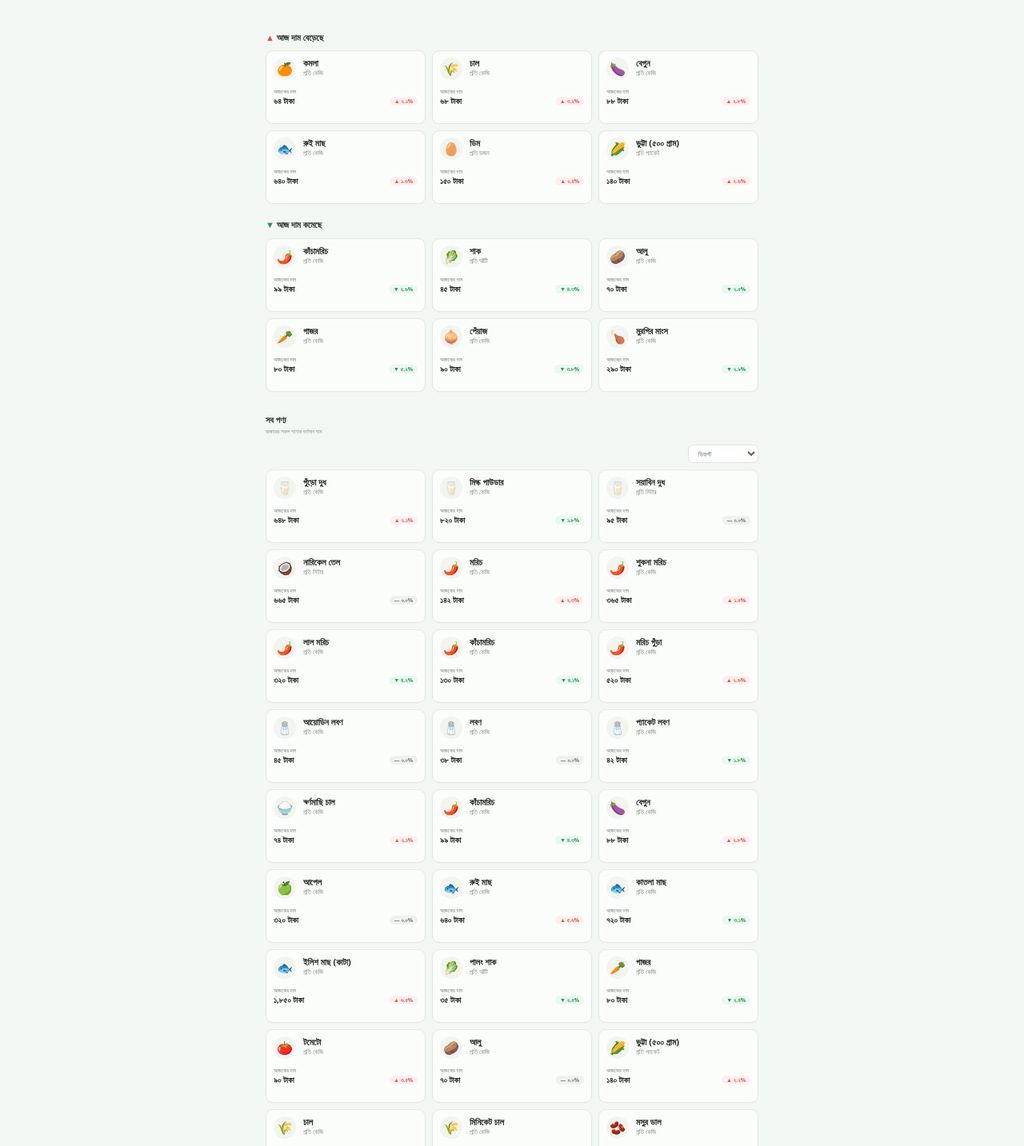
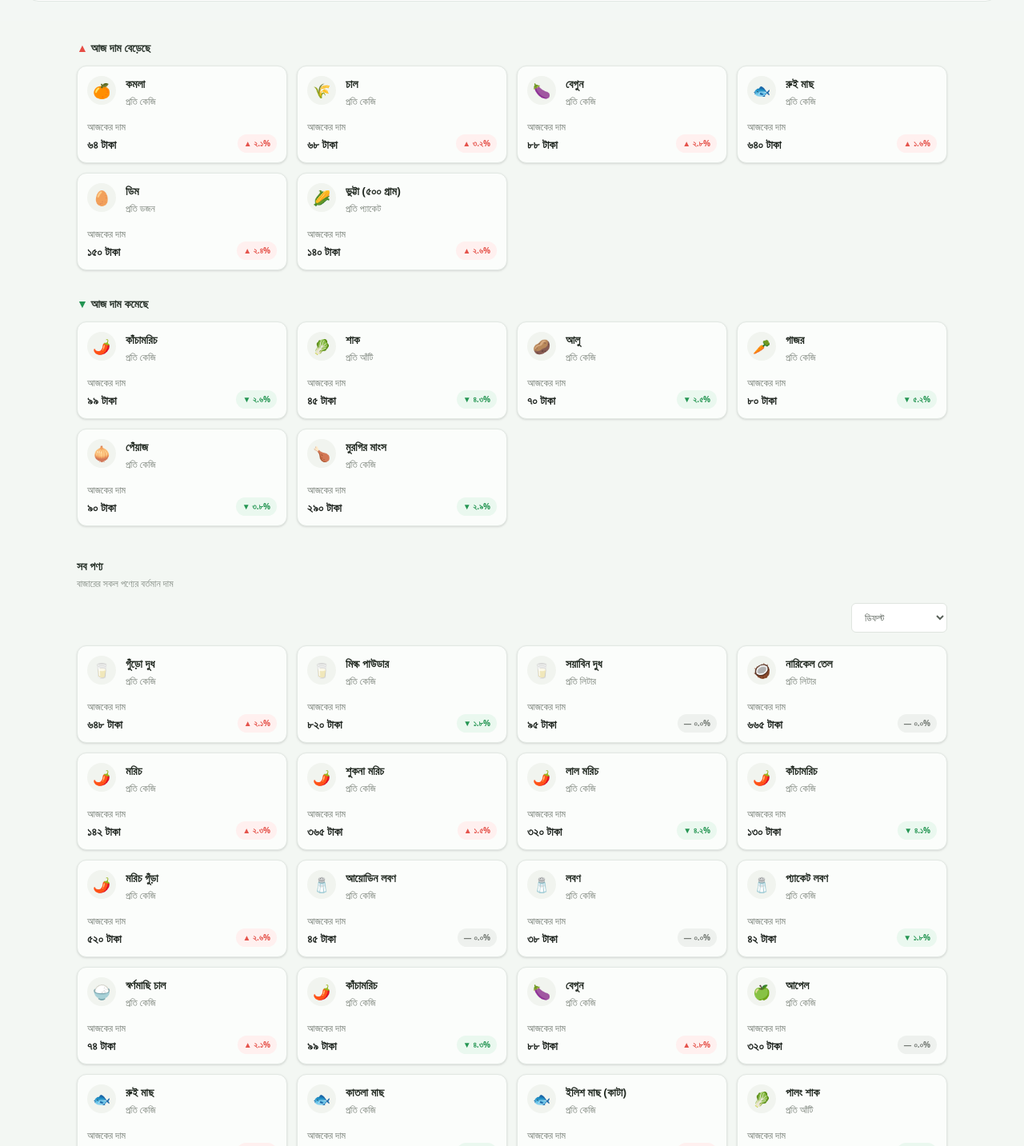
Before and after one commit to affanbhu/Assignment07, a Next.js app: page / in a window 1280 px wide. Shown: the part 497-1930 px from the top of the page at 80% size. Built offline with nearby package versions, Linux system fonts and the light colour scheme.

Commit message:
Update project

```diff
--- a/src/app/page.tsx
+++ b/src/app/page.tsx
@@ -14,418 +14,112 @@ type Product = {
 };
 
 const risingProducts: Product[] = [
-  {
-    id: 1,
-    emoji: "🍊",
-    name: "কমলা",
-    unit: "প্রতি কেজি",
-    price: "৬৪ টাকা",
-    change: "২.১%",
-    type: "up",
-  },
-  {
-    id: 2,
-    emoji: "🌾",
-    name: "চাল",
-    unit: "প্রতি কেজি",
-    price: "৬৮ টাকা",
-    change: "৩.২%",
-    type: "up",
-  },
-  {
-    id: 3,
-    emoji: "🍆",
-    name: "বেগুন",
-    unit: "প্রতি কেজি",
-    price: "৮৮ টাকা",
-    change: "২.৮%",
-    type: "up",
-  },
-  {
-    id: 4,
-    emoji: "🐟",
-    name: "রুই মাছ",
-    unit: "প্রতি কেজি",
-    price: "৬৪০ টাকা",
-    change: "১.৬%",
-    type: "up",
-  },
-  {
-    id: 5,
-    emoji: "🥚",
-    name: "ডিম",
-    unit: "প্রতি ডজন",
-    price: "১৫০ টাকা",
-    change: "২.৪%",
-    type: "up",
-  },
-  {
-    id: 6,
-    emoji: "🌽",
-    name: "ভুট্টা (৫০০ গ্রাম)",
-    unit: "প্রতি প্যাকেট",
-    price: "১৪০ টাকা",
-    change: "২.৬%",
-    type: "up",
-  },
+  { id: 1, emoji: "🍊", name: "কমলা", unit: "প্রতি কেজি", price: "৬৪ টাকা", change: "২.১%", type: "up" },
+  { id: 2, emoji: "🌾", name: "চাল", unit: "প্রতি কেজি", price: "৬৮ টাকা", change: "৩.২%", type: "up" },
+  { id: 3, emoji: "🍆", name: "বেগুন", unit: "প্রতি কেজি", price: "৮৮ টাকা", change: "২.৮%", type: "up" },
+  { id: 4, emoji: "🐟", name: "রুই মাছ", unit: "প্রতি কেজি", price: "৬৪০ টাকা", change: "১.৬%", type: "up" },
+  { id: 5, emoji: "🥚", name: "ডিম", unit: "প্রতি ডজন", price: "১৫০ টাকা", change: "২.৪%", type: "up" },
+  { id: 6, emoji: "🌽", name: "ভুট্টা (৫০০ গ্রাম)", unit: "প্রতি প্যাকেট", price: "১৪০ টাকা", change: "২.৬%", type: "up" },
 ];
 
 const fallingProducts: Product[] = [
-  {
-    id: 7,
-    emoji: "🌶️",
-    name: "কাঁচামরিচ",
-    unit: "প্রতি কেজি",
-    price: "৯৯ টাকা",
-    change: "২.৬%",
-    type: "down",
-  },
-  {
-    id: 8,
-    emoji: "🥬",
-    name: "শাক",
-    unit: "প্রতি আঁটি",
-    price: "৪৫ টাকা",
-    change: "৪.৩%",
-    type: "down",
-  },
-  {
-    id: 9,
-    emoji: "🥔",
-    name: "আলু",
-    unit: "প্রতি কেজি",
-    price: "৭০ টাকা",
-    change: "২.৫%",
-    type: "down",
-  },
-  {
-    id: 10,
-    emoji: "🥕",
-    name: "গাজর",
-    unit: "প্রতি কেজি",
-    price: "৮০ টাকা",
-    change: "৫.২%",
-    type: "down",
-  },
-  {
-    id: 11,
-    emoji: "🧅",
-    name: "পেঁয়াজ",
-    unit: "প্রতি কেজি",
-    price: "৯০ টাকা",
-    change: "৩.৮%",
-    type: "down",
-  },
-  {
-    id: 12,
-    emoji: "🍗",
-    name: "মুরগির মাংস",
-    unit: "প্রতি কেজি",
-    price: "২৯০ টাকা",
-    change: "২.৯%",
-    type: "down",
-  },
+  { id: 7, emoji: "🌶️", name: "কাঁচামরিচ", unit: "প্রতি কেজি", price: "৯৯ টাকা", change: "২.৬%", type: "down" },
+  { id: 8, emoji: "🥬", name: "শাক", unit: "প্রতি আঁটি", price: "৪৫ টাকা", change: "৪.৩%", type: "down" },
+  { id: 9, emoji: "🥔", name: "আলু", unit: "প্রতি কেজি", price: "৭০ টাকা", change: "২.৫%", type: "down" },
+  { id: 10, emoji: "🥕", name: "গাজর", unit: "প্রতি কেজি", price: "৮০ টাকা", change: "৫.২%", type: "down" },
+  { id: 11, emoji: "🧅", name: "পেঁয়াজ", unit: "প্রতি কেজি", price: "৯০ টাকা", change: "৩.৮%", type: "down" },
+  { id: 12, emoji: "🍗", name: "মুরগির মাংস", unit: "প্রতি কেজি", price: "২৯০ টাকা", change: "২.৯%", type: "down" },
 ];
 
 const allProducts: Product[] = [
-  {
-    id: 13,
-    emoji: "🥛",
-    name: "গুঁড়ো দুধ",
-    unit: "প্রতি কেজি",
-    price: "৬৪৮ টাকা",
-    change: "২.১%",
-    type: "up",
-  },
-  {
-    id: 14,
-    emoji: "🥛",
-    name: "মিল্ক পাউডার",
-    unit: "প্রতি কেজি",
-    price: "৮২০ টাকা",
-    change: "১.৮%",
-    type: "down",
-  },
-  {
-    id: 15,
-    emoji: "🥛",
-    name: "সয়াবিন দুধ",
-    unit: "প্রতি লিটার",
-    price: "৯৫ টাকা",
-    change: "০.০%",
-    type: "flat",
-  },
-  {
-    id: 16,
-    emoji: "🥥",
-    name: "নারিকেল তেল",
-    unit: "প্রতি লিটার",
-    price: "৬৬৫ টাকা",
-    change: "০.০%",
-    type: "flat",
-  },
-  {
-    id: 17,
-    emoji: "🌶️",
-    name: "মরিচ",
-    unit: "প্রতি কেজি",
-    price: "১৪২ টাকা",
-    change: "২.৩%",
-    type: "up",
-  },
-  {
-    id: 18,
-    emoji: "🌶️",
-    name: "শুকনা মরিচ",
-    unit: "প্রতি কেজি",
-    price: "৩৬৫ টাকা",
-    change: "১.৫%",
-    type: "up",
-  },
-  {
-    id: 19,
-    emoji: "🌶️",
-    name: "লাল মরিচ",
-    unit: "প্রতি কেজি",
-    price: "৩২০ টাকা",
-    change: "৪.২%",
-    type: "down",
-  },
-  {
-    id: 20,
-    emoji: "🌶️",
-    name: "কাঁচামরিচ",
-    unit: "প্রতি কেজি",
-    price: "১৩০ টাকা",
-    change: "৪.১%",
-    type: "down",
-  },
-  {
-    id: 21,
-    emoji: "🌶️",
-    name: "মরিচ গুঁড়া",
-    unit: "প্রতি কেজি",
-    price: "৫২০ টাকা",
-    change: "২.৬%",
-    type: "up",
-  },
-  {
-    id: 22,
-    emoji: "🧂",
-    name: "আয়োডিন লবণ",
-    unit: "প্রতি কেজি",
-    price: "৪৫ টাকা",
-    change: "০.০%",
-    type: "flat",
-  },
-  {
-    id: 23,
-    emoji: "🧂",
-    name: "লবণ",
-    unit: "প্রতি কেজি",
-    price: "৩৮ টাকা",
-    change: "০.০%",
-    type: "flat",
-  },
-  {
-    id: 24,
-    emoji: "🧂",
-    name: "প্যাকেট লবণ",
-    unit: "প্রতি কেজি",
-    price: "৪২ টাকা",
-    change: "১.৮%",
-    type: "down",
-  },
-  {
-    id: 25,
-    emoji: "🍚",
-    name: "স্বর্ণমাছি চাল",
-    unit: "প্রতি কেজি",
-    price: "৭৪ টাকা",
-    change: "২.১%",
-    type: "up",
-  },
-  {
-    id: 26,
-    emoji: "🌶️",
-    name: "কাঁচামরিচ",
-    unit: "প্রতি কেজি",
-    price: "৯৯ টাকা",
-    change: "৪.৩%",
-    type: "down",
-  },
-  {
-    id: 27,
-    emoji: "🍆",
-    name: "বেগুন",
-    unit: "প্রতি কেজি",
-    price: "৮৮ টাকা",
-    change: "২.৮%",
-    type: "up",
-  },
-  {
-    id: 28,
-    emoji: "🍏",
-    name: "আপেল",
-    unit: "প্রতি কেজি",
-    price: "৩২০ টাকা",
-    change: "০.০%",
-    type: "flat",
-  },
-  {
-    id: 29,
-    emoji: "🐟",
-    name: "রুই মাছ",
-    unit: "প্রতি কেজি",
-    price: "৬৪০ টাকা",
-    change: "৫.৬%",
-    type: "up",
-  },
-  {
-    id: 30,
-    emoji: "🐟",
-    name: "কাতলা মাছ",
-    unit: "প্রতি কেজি",
-    price: "৭২০ টাকা",
-    change: "৩.১%",
-    type: "down",
-  },
-  {
-    id: 31,
-    emoji: "🐟",
-    name: "ইলিশ মাছ (কাটা)",
-    unit: "প্রতি কেজি",
-    price: "১,৮৫০ টাকা",
-    change: "৬.৫%",
-    type: "up",
-  },
-  {
-    id: 32,
-    emoji: "🥬",
-    name: "পালং শাক",
-    unit: "প্রতি আঁটি",
-    price: "৩৫ টাকা",
-    change: "২.৫%",
-    type: "down",
-  },
-  {
-    id: 33,
-    emoji: "🥕",
-    name: "গাজর",
-    unit: "প্রতি কেজি",
-    price: "৮০ টাকা",
-    change: "২.৪%",
-    type: "down",
-  },
-  {
-    id: 34,
-    emoji: "🍅",
-    name: "টমেটো",
-    unit: "প্রতি কেজি",
-    price: "৯০ টাকা",
-    change: "৩.৫%",
-    type: "up",
-  },
-  {
-    id: 35,
-    emoji: "🥔",
-    name: "আলু",
-    unit: "প্রতি কেজি",
-    price: "৭০ টাকা",
-    change: "০.০%",
-    type: "flat",
-  },
-  {
-    id: 36,
-    emoji: "🌽",
-    name: "ভুট্টা (৫০০ গ্রাম)",
-    unit: "প্রতি প্যাকেট",
-    price: "১৪০ টাকা",
-    change: "২.২%",
-    type: "up",
-  },
-  {
-    id: 37,
-    emoji: "🌾",
-    name: "চাল",
-    unit: "প্রতি কেজি",
-    price: "৬৮ টাকা",
-    change: "৩.২%",
-    type: "up",
-  },
-  {
-    id: 38,
-    emoji: "🌾",
-    name: "মিনিকেট চাল",
-    unit: "প্রতি কেজি",
-    price: "৮৪ টাকা",
-    change: "২.৭%",
-    type: "down",
-  },
-  {
-    id: 39,
-    emoji: "🫘",
-    name: "মসুর ডাল",
-    unit: "প্রতি কেজি",
-    price: "১৫০ টাকা",
-    change: "১.৮%",
-    type: "down",
-  },
-  {
-    id: 40,
-    emoji: "🫘",
-    name: "ছোলা",
-    unit: "প্রতি কেজি",
-    price: "১২০ টাকা",
-    change: "৩.১%",
-    type: "up",
-  },
-  {
-    id: 41,
-    emoji: "🥒",
-    name: "শসা",
-    unit: "প্রতি কেজি",
-    price: "৬০ টাকা",
-    change: "১.৫%",
-    type: "up",
-  },
-  {
-    id: 42,
-    emoji: "🥬",
-    name: "লাল শাক",
-    unit: "প্রতি আঁটি",
-    price: "৩০ টাকা",
-    change: "২.২%",
-    type: "down",
-  },
+  { id: 13, emoji: "🥛", name: "গুঁড়ো দুধ", unit: "প্রতি কেজি", price: "৬৪৮ টাকা", change: "২.১%", type: "up" },
+  { id: 14, emoji: "🥛", name: "মিল্ক পাউডার", unit: "প্রতি কেজি", price: "৮২০ টাকা", change: "১.৮%", type: "down" },
+  { id: 15, emoji: "🥛", name: "সয়াবিন দুধ", unit: "প্রতি লিটার", price: "৯৫ টাকা", change: "০.০%", type: "flat" },
+  { id: 16, emoji: "🥥", name: "নারিকেল তেল", unit: "প্রতি লিটার", price: "৬৬৫ টাকা", change: "০.০%", type: "flat" },
+  { id: 17, emoji: "🌶️", name: "মরিচ", unit: "প্রতি কেজি", price: "১৪২ টাকা", change: "২.৩%", type: "up" },
+  { id: 18, emoji: "🌶️", name: "শুকনা মরিচ", unit: "প্রতি কেজি", price: "৩৬৫ টাকা", change: "১.৫%", type: "up" },
+  { id: 19, emoji: "🌶️", name: "লাল মরিচ", unit: "প্রতি কেজি", price: "৩২০ টাকা", change: "৪.২%", type: "down" },
+  { id: 20, emoji: "🌶️", name: "কাঁচামরিচ", unit: "প্রতি কেজি", price: "১৩০ টাকা", change: "৪.১%", type: "down" },
+  { id: 21, emoji: "🌶️", name: "মরিচ গুঁড়া", unit: "প্রতি কেজি", price: "৫২০ টাকা", change: "২.৬%", type: "up" },
+  { id: 22, emoji: "🧂", name: "আয়োডিন লবণ", unit: "প্রতি কেজি", price: "৪৫ টাকা", change: "০.০%", type: "flat" },
+  { id: 23, emoji: "🧂", name: "লবণ", unit: "প্রতি কেজি", price: "৩৮ টাকা", change: "০.০%", type: "flat" },
+  { id: 24, emoji: "🧂", name: "প্যাকেট লবণ", unit: "প্রতি কেজি", price: "৪২ টাকা", change: "১.৮%", type: "down" },
+  { id: 25, emoji: "🍚", name: "স্বর্ণমাছি চাল", unit: "প্রতি কেজি", price: "৭৪ টাকা", change: "২.১%", type: "up" },
+  { id: 26, emoji: "🌶️", name: "কাঁচামরিচ", unit: "প্রতি কেজি", price: "৯৯ টাকা", change: "৪.৩%", type: "down" },
+  { id: 27, emoji: "🍆", name: "বেগুন", unit: "প্রতি কেজি", price: "৮৮ টাকা", change: "২.৮%", type: "up" },
+  { id: 28, emoji: "🍏", name: "আপেল", unit: "প্রতি কেজি", price: "৩২০ টাকা", change: "০.০%", type: "flat" },
+  { id: 29, emoji: "🐟", name: "রুই মাছ", unit: "প্রতি কেজি", price: "৬৪০ টাকা", change: "৫.৬%", type: "up" },
+  { id: 30, emoji: "🐟", name: "কাতলা মাছ", unit: "প্রতি কেজি", price: "৭২০ টাকা", change: "৩.১%", type: "down" },
+  { id: 31, emoji: "🐟", name: "ইলিশ মাছ (কাটা)", unit: "প্রতি কেজি", price: "১,৮৫০ টাকা", change: "৬.৫%", type: "up" },
+  { id: 32, emoji: "🥬", name: "পালং শাক", unit: "প্রতি আঁটি", price: "৩৫ টাকা", change: "২.৫%", type: "down" },
+  { id: 33, emoji: "🥕", name: "গাজর", unit: "প্রতি কেজি", price: "৮০ টাকা", change: "২.৪%", type: "down" },
+  { id: 34, emoji: "🍅", name: "টমেটো", unit: "প্রতি কেজি", price: "৯০ টাকা", change: "৩.৫%", type: "up" },
+  { id: 35, emoji: "🥔", name: "আলু", unit: "প্রতি কেজি", price: "৭০ টাকা", change: "০.০%", type: "flat" },
+  { id: 36, emoji: "🌽", name: "ভুট্টা (৫০০ গ্রাম)", unit: "প্রতি প্যাকেট", price: "১৪০ টাকা", change: "২.২%", type: "up" },
+  { id: 37, emoji: "🌾", name: "চাল", unit: "প্রতি কেজি", price: "৬৮ টাকা", change: "৩.২%", type: "up" },
+  { id: 38, emoji: "🌾", name: "মিনিকেট চাল", unit: "প্রতি কেজি", price: "৮৪ টাকা", change: "২.৭%", type: "down" },
+  { id: 39, emoji: "🫘", name: "মসুর ডাল", unit: "প্রতি কেজি", price: "১৫০ টাকা", change: "১.৮%", type: "down" },
+  { id: 40, emoji: "🫘", name: "ছোলা", unit: "প্রতি কেজি", price: "১২০ টাকা", change: "৩.১%", type: "up" },
+  { id: 41, emoji: "🥒", name: "শসা", unit: "প্রতি কেজি", price: "৬০ টাকা", change: "১.৫%", type: "up" },
+  { id: 42, emoji: "🥬", name: "লাল শাক", unit: "প্রতি আঁটি", price: "৩০ টাকা", change: "২.২%", type: "down" },
 ];
+
+function ChangeBadge({
+  type,
+  value,
+}: {
+  type: Product["type"];
+  value: string;
+}) {
+  if (type === "up") {
+    return (
+      <span className="rounded-full bg-[#fff0ef] px-2 py-1 text-[10px] font-semibold text-[#e5534b]">
+        ▲ {value}
+      </span>
+    );
+  }
+
+  if (type === "down") {
+    return (
+      <span className="rounded-full bg-[#eaf8ef] px-2 py-1 text-[10px] font-semibold text-[#259653]">
+        ▼ {value}
+      </span>
+    );
+  }
+
+  return (
+    <span className="rounded-full bg-[#eef1ee] px-2 py-1 text-[10px] font-semibold text-[#747a74]">
+      — ০.০%
+    </span>
+  );
+}
 
 function ProductCard({ product }: { product: Product }) {
   return (
-    <div className="h-[92px] rounded-[9px] border border-[#e2e8e3] bg-[#fbfdfb] px-[9px] py-[8px] shadow-[0_1px_2px_rgba(0,0,0,0.02)]">
-      <div className="flex items-start gap-[9px]">
-        <div className="flex h-[28px] w-[28px] shrink-0 items-center justify-center rounded-full bg-[#f1f4ef] text-[16px]">
+    <div className="min-h-[120px] w-full rounded-xl border border-[#e2e8e3] bg-[#fbfdfb] p-3 shadow-sm transition hover:shadow-md">
+      <div className="flex items-start gap-3">
+        <div className="flex h-9 w-9 shrink-0 items-center justify-center rounded-full bg-[#f1f4ef] text-lg">
           {product.emoji}
         </div>
 
         <div className="min-w-0 flex-1">
-          <h3 className="truncate text-[11px] font-semibold leading-[13px] text-[#202820]">
+          <h3 className="truncate text-sm font-semibold text-[#202820]">
             {product.name}
           </h3>
 
-          <p className="mt-[1px] text-[8px] leading-[10px] text-[#7a8279]">
+          <p className="mt-1 text-xs text-[#7a8279]">
             {product.unit}
           </p>
         </div>
       </div>
 
-      <div className="mt-[10px] flex items-end justify-between">
-        <div>
-          <p className="text-[7px] leading-[9px] text-[#737b73]">
+      <div className="mt-4 flex items-end justify-between gap-2">
+        <div className="min-w-0">
+          <p className="text-xs text-[#737b73]">
             আজকের দাম
           </p>
 
-          <p className="mt-[1px] text-[10px] font-bold leading-[12px] text-[#1b211c]">
+          <p className="mt-1 text-sm font-bold text-[#1b211c]">
             {product.price}
           </p>
         </div>
@@ -436,39 +130,9 @@ function ProductCard({ product }: { product: Product }) {
   );
 }
 
-function ChangeBadge({
-  type,
-  value,
-}: {
-  type: Product["type"];
-  value: string;
-}) {
-  if (type === "up") {
-    return (
-      <span className="rounded-full bg-[#fff0ef] px-[6px] py-[2px] text-[7px] font-semibold leading-none text-[#e5534b]">
-        ▲ {value}
-      </span>
-    );
-  }
-
-  if (type === "down") {
-    return (
-      <span className="rounded-full bg-[#eaf8ef] px-[6px] py-[2px] text-[7px] font-semibold leading-none text-[#259653]">
-        ▼ {value}
-      </span>
-    );
-  }
-
-  return (
-    <span className="rounded-full bg-[#eef1ee] px-[6px] py-[2px] text-[7px] font-semibold leading-none text-[#747a74]">
-      — ০.০%
-    </span>
-  );
-}
-
 function ProductGrid({ products }: { products: Product[] }) {
   return (
-    <div className="grid grid-cols-1 gap-[8px] sm:grid-cols-2 lg:grid-cols-3">
+    <div className="grid grid-cols-1 gap-3 sm:grid-cols-2 lg:grid-cols-3 xl:grid-cols-4">
       {products.map((product) => (
         <ProductCard key={product.id} product={product} />
       ))}
@@ -503,48 +167,41 @@ export default function Home() {
 
   return (
     <main className="min-h-screen bg-[#f3f7f3] text-[#1d251e]">
-
-      {/* HERO SECTION */}
       <Hero />
 
-      {/* PRODUCT SECTIONS */}
-      <div className="mx-auto w-full max-w-[560px] px-[72px] py-[18px] sm:max-w-[760px] sm:px-[72px] lg:max-w-[760px] lg:px-[72px]">
-
-        {/* TODAY PRICE UP */}
+      <div className="mx-auto w-full max-w-6xl px-4 py-6 sm:px-6 lg:px-8">
         <section>
-          <h2 className="mb-[8px] text-[11px] font-bold text-[#263028]">
+          <h2 className="mb-3 text-sm font-bold text-[#263028]">
             <span className="text-[#e64d45]">▲</span> আজ দাম বেড়েছে
           </h2>
 
           <ProductGrid products={risingProducts} />
         </section>
 
-        {/* TODAY PRICE DOWN */}
-        <section className="mt-[18px]">
-          <h2 className="mb-[8px] text-[11px] font-bold text-[#263028]">
+        <section className="mt-8">
+          <h2 className="mb-3 text-sm font-bold text-[#263028]">
             <span className="text-[#249553]">▼</span> আজ দাম কমেছে
           </h2>
 
           <ProductGrid products={fallingProducts} />
         </section>
 
-        {/* ALL PRODUCTS */}
-        <section id="সব-পণ্য" className="mt-[27px]">
-          <div className="mb-[10px]">
-            <h2 className="text-[11px] font-bold text-[#263028]">
+        <section id="সব-পণ্য" className="mt-10 scroll-mt-6">
+          <div className="mb-4">
+            <h2 className="text-sm font-bold text-[#263028]">
               সব পণ্য
             </h2>
 
-            <p className="mt-[2px] text-[7px] text-[#858d85]">
+            <p className="mt-1 text-xs text-[#858d85]">
               বাজারের সকল পণ্যের বর্তমান দাম
             </p>
           </div>
 
-          <div className="mb-[8px] flex justify-end">
+          <div className="mb-4 flex justify-start sm:justify-end">
             <select
               value={sort}
               onChange={(e) => setSort(e.target.value)}
-              className="rounded-md border border-[#dfe5df] bg-white px-2 py-1 text-[8px] text-[#596159] outline-none"
+              className="w-full rounded-md border border-[#dfe5df] bg-white px-3 py-2 text-xs text-[#596159] outline-none sm:w-auto"
             >
               <option value="default">ডিফল্ট</option>
               <option value="low">দাম: কম থেকে বেশি</option>
```
Also changed, not shown: src/components/Navbar.tsx (+27 -57 lines).
